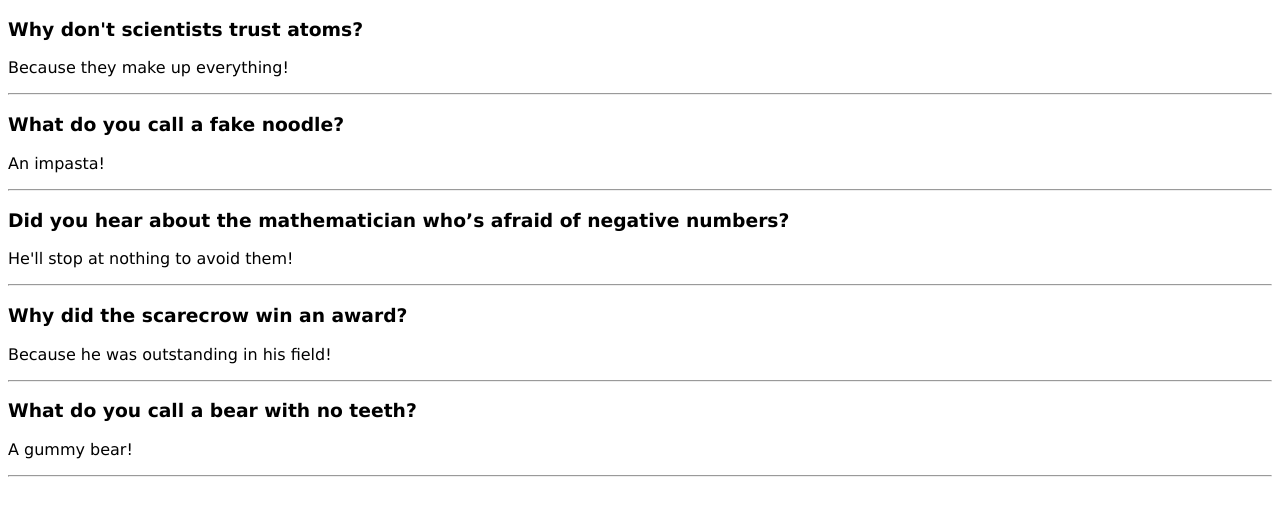
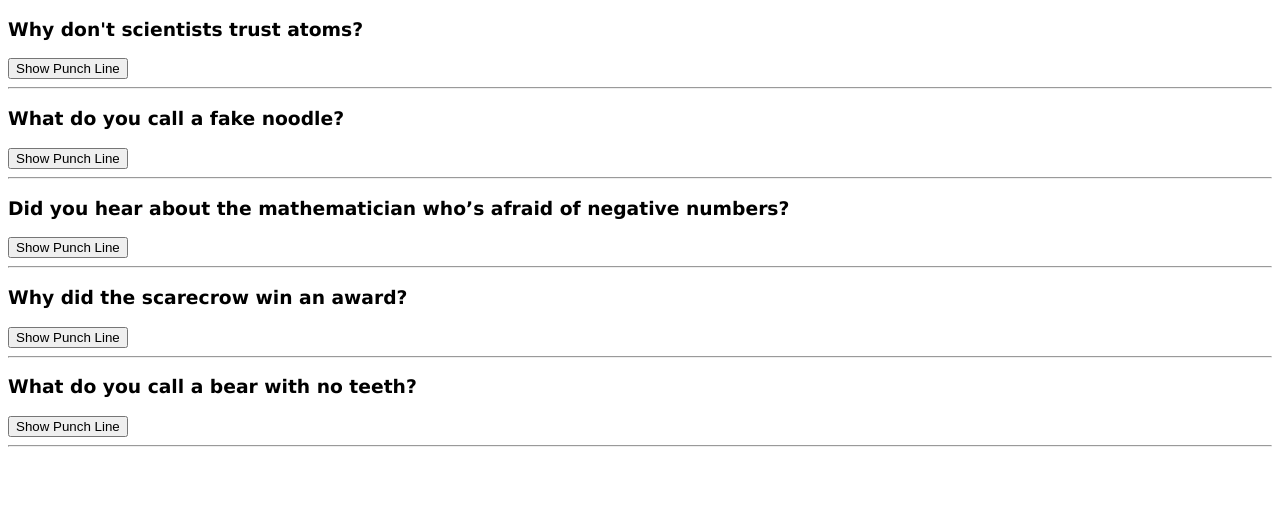
Before and after one commit to JD-R0driguez/react-play-ground, a React (Create React App) app in the folder joke-props/: page / in a window 1280 px wide. Shown: the top 516 px of the page. Built offline with nearby package versions, Linux system fonts and the light colour scheme.

Commit message:
Completed challenge

```diff
--- a/joke-props/src/Components/Joke.js
+++ b/joke-props/src/Components/Joke.js
@@ -3,16 +3,18 @@ import './Joke.css'
 
 export default function Joke(props){
 
-    /**
-     * Challenge:
-     * - Create state `isShown` (boolean, default to `false`)
-     * - Add a button that toggles the value back and forth
-     */
+    const [isShown, setIsShown] = React.useState(false)
+    //Toggle function sets isShown using the set state value
+    function toggleDisplay(){
+        setIsShown(preState => !preState)
+    }
 
     return(
         <div className='text'>
             <h3>{props.setup}</h3>
-            <p>{props.punch}</p>
+            {/* Added a conditional rendering  */}
+            {isShown && <p>{props.punch}</p>}
+            <button onClick={toggleDisplay}>Show Punch Line</button>
             <hr/>
         </div>
     )
```
